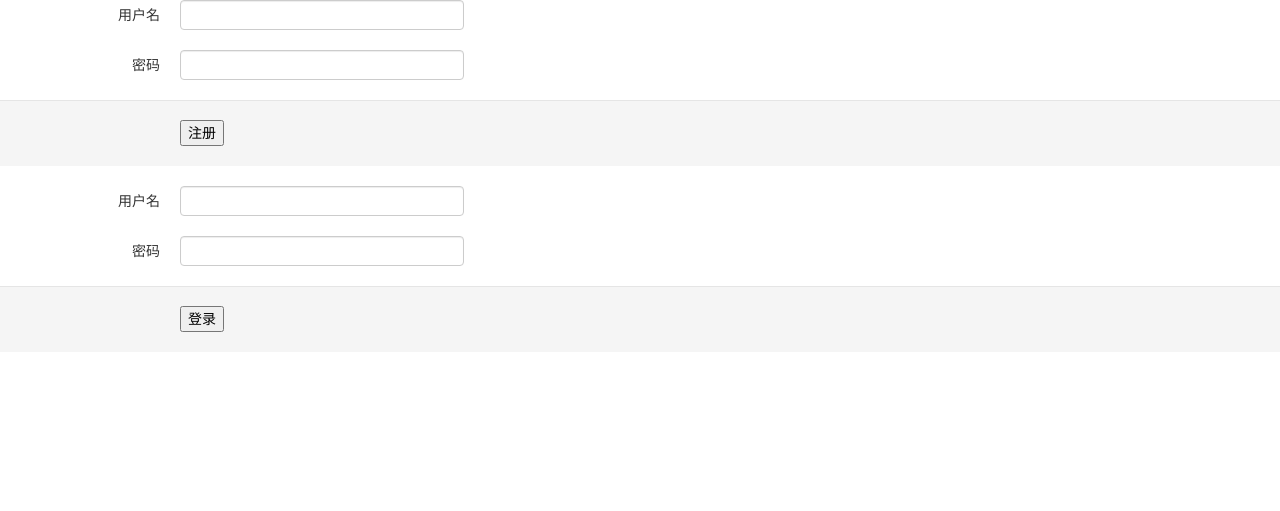
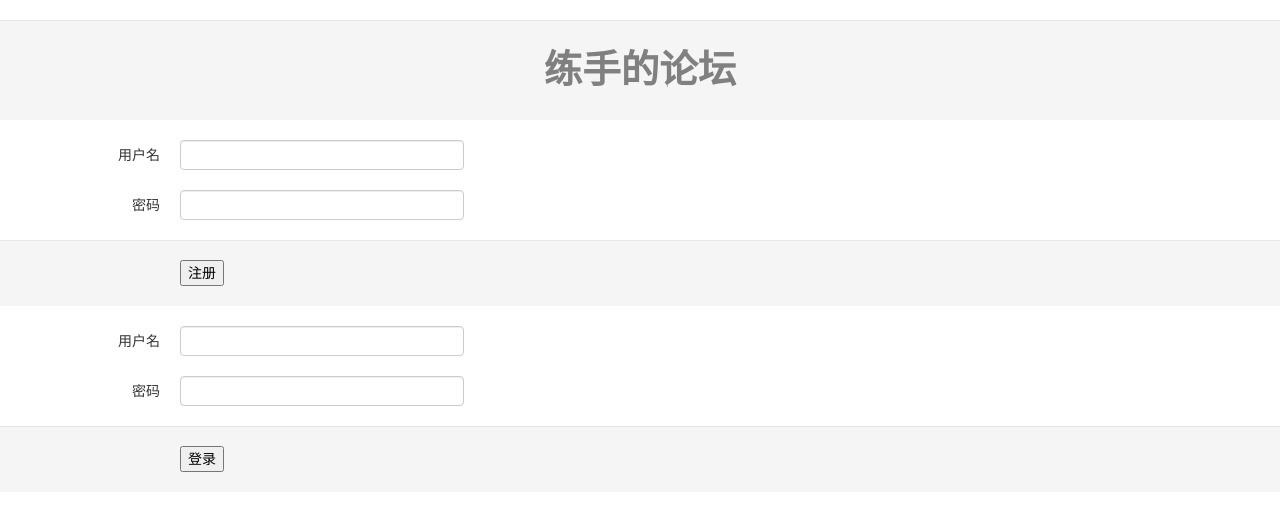
Before and after one commit to luhuiyang/bbs, a Flask app: page / in a window 1280 px wide. Shown: the top 511 px of the page. Run offline with Flask 2, Linux system fonts and the light colour scheme; data that the repository does not hold is empty.

Commit message:
修改了一点点外观的东西

```diff
--- a/routes/index.py
+++ b/routes/index.py
@@ -54,7 +54,7 @@ def login():
     u = User.validate_login(form)
     if u is None:
         # 转到 topic.index 页面
-        return redirect(url_for('topic.index'))
+        return redirect('/')
     else:
         # session 中写入 user_id
         session['user_id'] = u.id
--- a/templates/index.html
+++ b/templates/index.html
@@ -4,8 +4,17 @@
     <meta charset="UTF-8">
     <title>bbs club</title>
     <link rel="stylesheet" href="/static/css/bootstrap.min.css">
+    <style media="screen">
+        h1 {
+            text-align: center;
+            color: gray
+        }
+    </style>
 </head>
 <body>
+    <div class="form-actions">
+        <h1> 练手的论坛 </h1>
+    </div>
     <form class="form-horizontal" method="post" action="{{ url_for('.register') }}">
         <div class="control-group">
             <label class="control-label">用户名</label>
```
